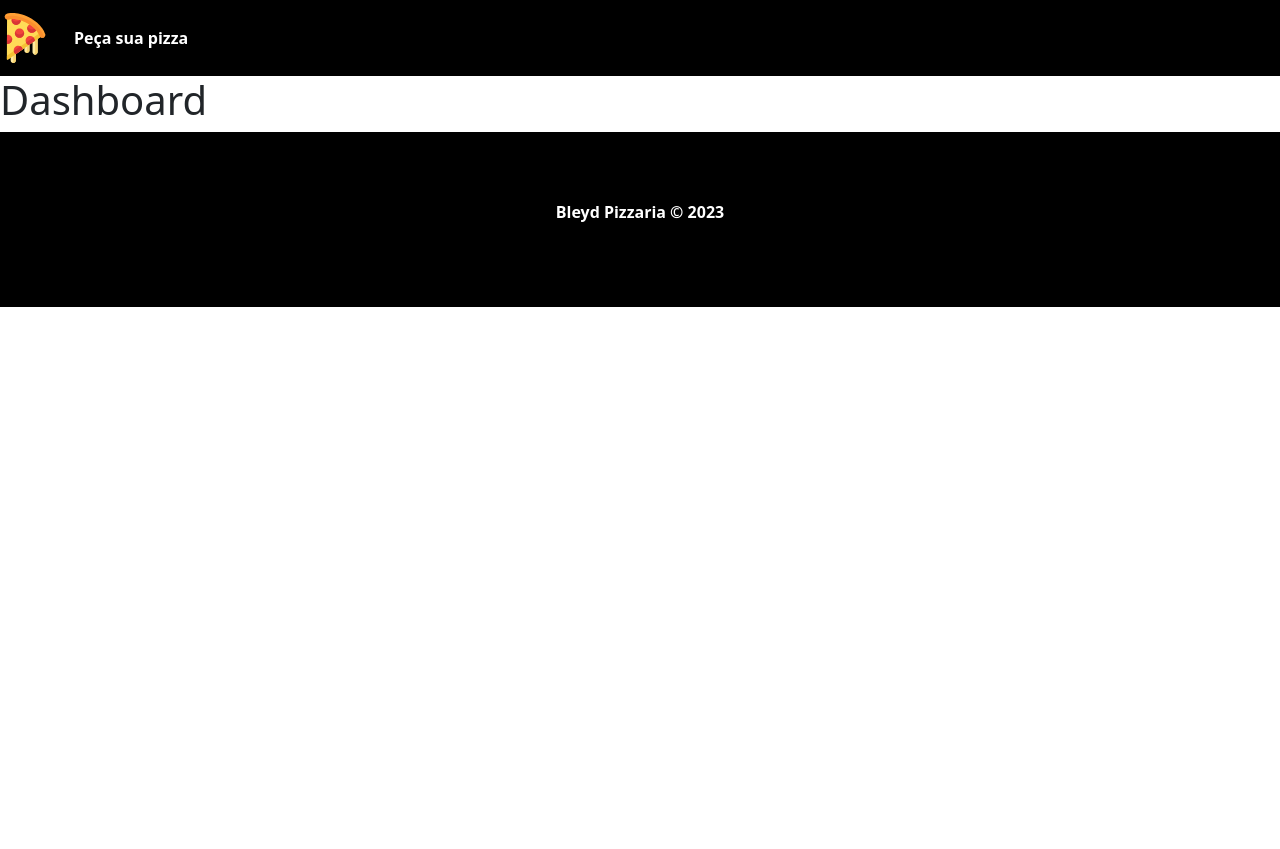
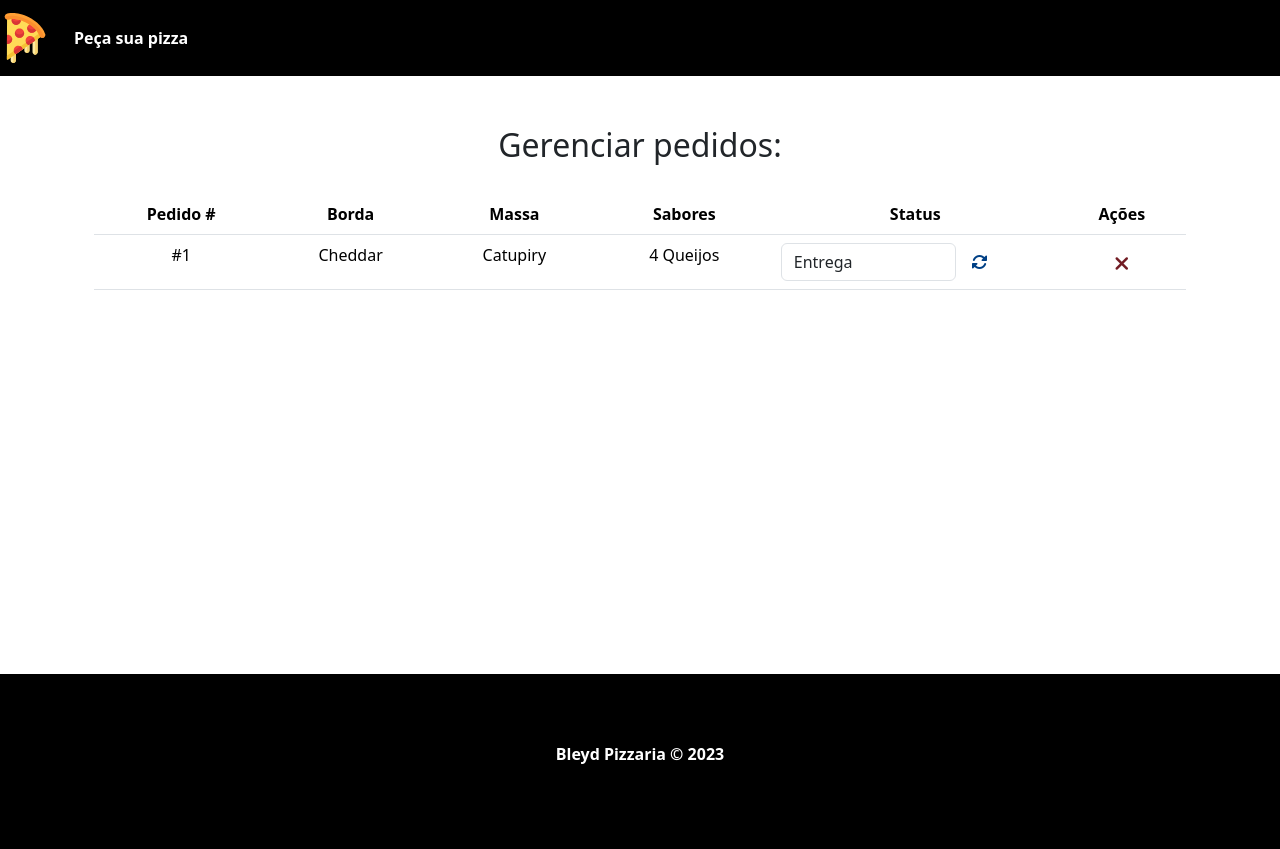
Before and after one commit to BleydJS/Bleyd_pizzaria, a PHP site: page /dashboard.php in a window 1280 px wide. Before the commit the page ends 307 px from the top, so only its background shows below. Run offline with PHP 8.4, Linux system fonts and the light colour scheme.

Commit message:
css da dashboard

```diff
--- a/css/styles.css
+++ b/css/styles.css
@@ -46,7 +46,7 @@ html, body {
     margin-bottom: 100px;
     padding: 50px 0;
     text-align: center;
-    min-height: 50%;
+    min-height: 62.3%;
 }
 
 
@@ -85,7 +85,7 @@ html, body {
     font-size: 18px;
 }
 
-.alert.alert-sucess {
+.alert.alert-success {
     border: 2px solid #155724;
 }
 
@@ -98,8 +98,47 @@ html, body {
 }
 
 
+
+
+/*DASHBOARD*/
+.delete-btn, .update-btn {
+    border:none;
+    background-color: transparent;
+}
+
+.delete-btn {
+    padding-top: 10px;
+}
+
+.delete-btn i {
+    color: #721c24;
+    font-size: 20px;
+}
+
+.update-btn {
+    margin-left: 10px;
+}
+
+.update-btn i {
+    color: #004085;
+}
+
+.update-form {
+    display: flex;
+    flex-direction: row;
+}
+
+.status-input {
+    width: 65%;
+}
+
+.table ul {
+    text-align: left;
+}
+
+
+
 /*FOOTER*/
-
 footer {
     position: relative;
     width: 100%;
--- a/dashboard.php
+++ b/dashboard.php
@@ -2,7 +2,59 @@
         include_once ("templates/header.php");
     ?>
 
-    <h1>Dashboard</h1>
+    <div id="main-container">
+        <div class="container">
+            <div class="row">
+                <div class="col-md-12">
+                    <h2>Gerenciar pedidos:</h2>
+                </div>
+                <div class="col-md-12 table-container">
+                    <table class="table">
+                        <thead>
+                            <tr>
+                                <th scope="col"><span>Pedido</span> #</th>
+                                <th scope="col">Borda</th>
+                                <th scope="col">Massa</th>
+                                <th scope="col">Sabores</th>
+                                <th scope="col">Status</th>
+                                <th scope="col">Ações</th>
+                            </tr>
+                        </thead>
+                        <tbody> <!--corpo da tabela-->
+                            <tr>  <!--table row (linha)-->
+                                <td>#1</td>  <!--table data-->
+                                <td>Cheddar</td>
+                                <td>Catupiry</td>
+                                <td>4 Queijos</td>
+                                <td>
+                                    <form action="process/order.php" method="POST"class="form-group update-form">
+                                        <input type="hidden" name="type" value="update">
+                                        <input type="hidden" name="id" value="1">
+                                        <select name="status" class="form-control status-input">
+                                            <option value="">Entrega</option>
+                                        </select>
+                                        <button type="submit" class="update-btn">
+                                            <i class="fas fa-sync-alt"></i>
+                                        </button>
+                                    </form>
+                                </td>
+                                <td>
+                                    <form action="process/order.php" method="POST">
+                                        <input type="hidden" name="type" value="delete">
+                                        <input type="hidden" name="id" value="1">
+                                        <button type="submit" class="delete-btn">
+                                            <i class="fas fa-times"></i>
+                                        </button>
+                                    </form>
+                                </td>
+                            </tr>
+                        </tbody>
+                    </table>
+
+                </div>
+            </div>
+        </div>
+    </div>
 
 
     <?php
--- a/templates/footer.php
+++ b/templates/footer.php
@@ -3,8 +3,9 @@
     </footer>
 
      <!-- Bootstrap js-->
-    <script src="https://cdn.jsdelivr.net/npm/@popperjs/core@2.11.8/dist/umd/popper.min.js" integrity="sha384-I7E8VVD/ismYTF4hNIPjVp/Zjvgyol6VFvRkX/vR+Vc4jQkC+hVqc2pM8ODewa9r" crossorigin="anonymous"></script>
-    <script src="https://cdn.jsdelivr.net/npm/bootstrap@5.3.2/dist/js/bootstrap.min.js" integrity="sha384-BBtl+eGJRgqQAUMxJ7pMwbEyER4l1g+O15P+16Ep7Q9Q+zqX6gSbd85u4mG4QzX+" crossorigin="anonymous"></script>
+
+     <script src="https://cdn.jsdelivr.net/npm/@popperjs/core@2.11.8/dist/umd/popper.min.js" integrity="sha384-I7E8VVD/ismYTF4hNIPjVp/Zjvgyol6VFvRkX/vR+Vc4jQkC+hVqc2pM8ODewa9r" crossorigin="anonymous"></script>
+<script src="https://cdn.jsdelivr.net/npm/bootstrap@5.3.2/dist/js/bootstrap.min.js" integrity="sha384-BBtl+eGJRgqQAUMxJ7pMwbEyER4l1g+O15P+16Ep7Q9Q+zqX6gSbd85u4mG4QzX+" crossorigin="anonymous"></script>
 
 </body>
 </html>
```
